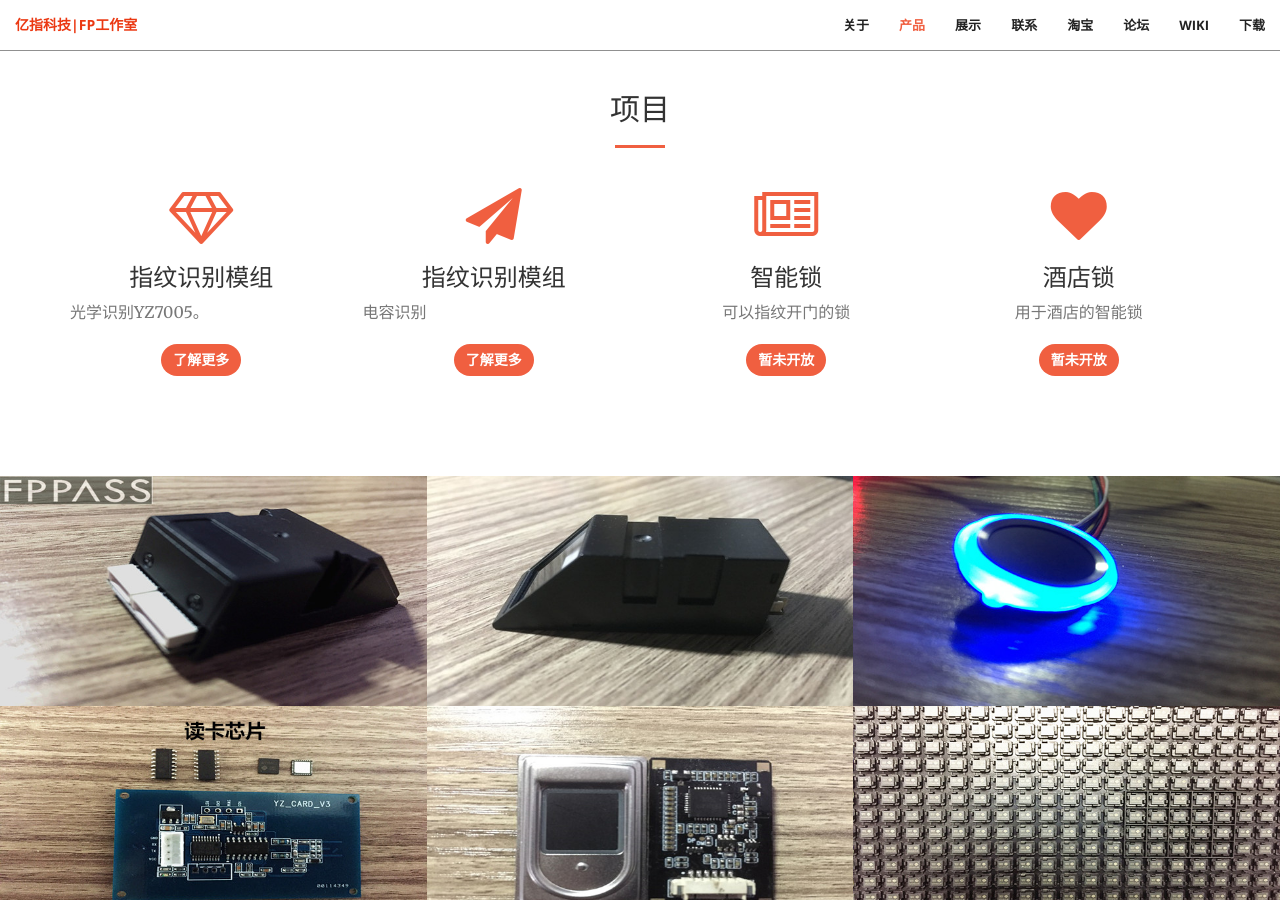
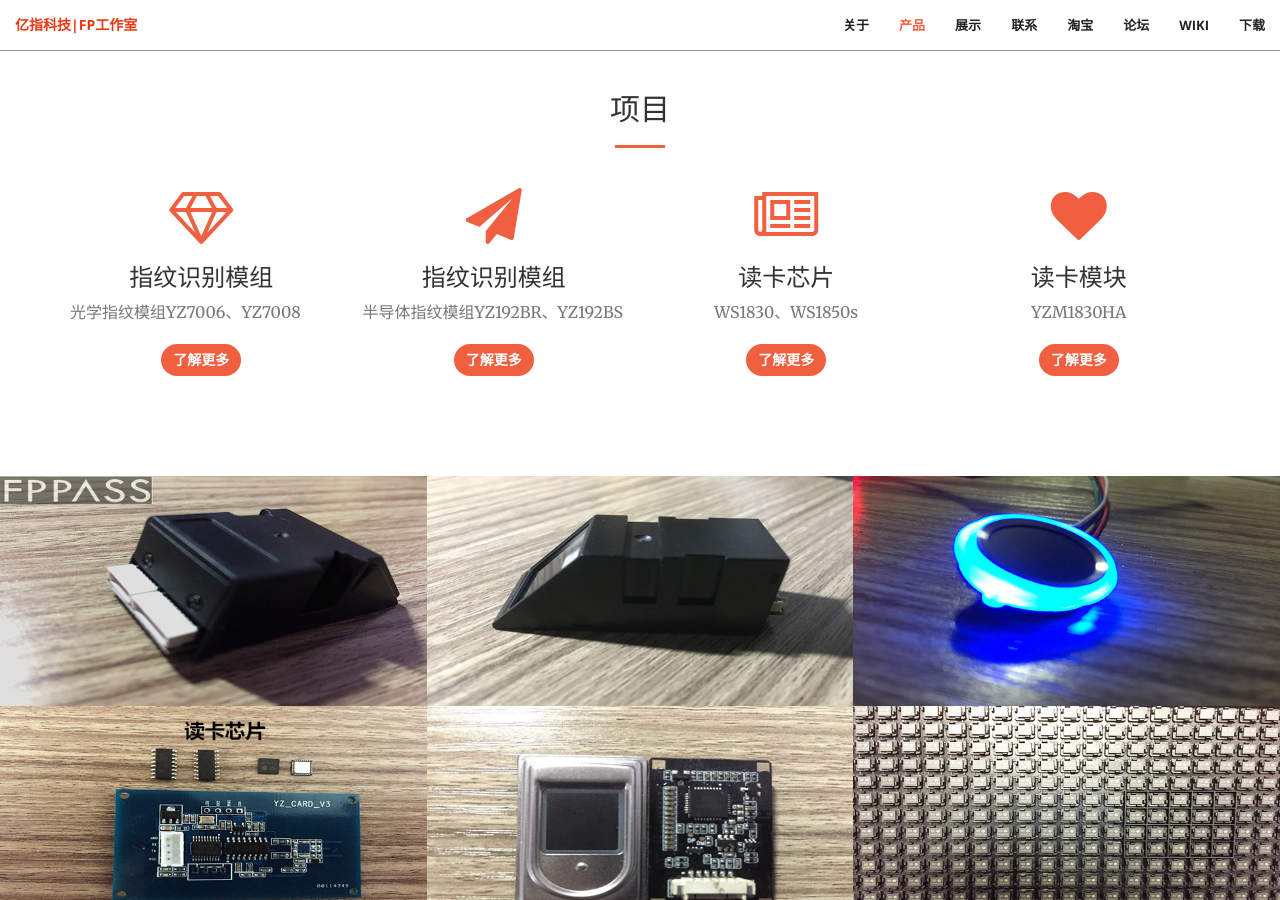
Before and after one commit to easyfp/easyfp.github.io, a Jekyll site: the page built from index.html, in a window 1280 px wide and 900 px high, scrolled down 1302 px. Built offline with Jekyll 4.4.1, drawn with Linux system fonts in a browser that asks for light colours.

Commit message:
Update services.html

```diff
--- a/_includes/services.html
+++ b/_includes/services.html
@@ -13,7 +13,7 @@
                 <div class="service-box">
                     <i class="fa fa-4x fa-diamond wow bounceIn text-primary"></i>
                     <h3>指纹识别模组</h3>
-                    <p class="text-muted" align="left">光学识别YZ7005。</p>
+                    <p class="text-muted" align="left">光学指纹模组YZ7006、YZ7008</p>
                     <br>
                     <a href="#" class="btn btn-primary">了解更多</a>
                 </div>
@@ -22,7 +22,7 @@
                 <div class="service-box">
                     <i class="fa fa-4x fa-paper-plane wow bounceIn text-primary" data-wow-delay=".1s"></i>
                     <h3>指纹识别模组</h3>
-                    <p class="text-muted" align="left">电容识别</p>
+                    <p class="text-muted" align="left">半导体指纹模组YZ192BR、YZ192BS</p>
                     <br>
                     <a href="#" class="btn btn-primary">了解更多</a>
                 </div>
@@ -30,19 +30,19 @@
             <div class="col-lg-3 col-md-6 text-center">
                 <div class="service-box">
                     <i class="fa fa-4x fa-newspaper-o wow bounceIn text-primary" data-wow-delay=".2s"></i>
-                    <h3>智能锁</h3>
-                    <p class="text-muted">可以指纹开门的锁</p>
+                    <h3>读卡芯片</h3>
+                    <p class="text-muted">WS1830、WS1850s</p>
                     <br>
-                    <a href="#" class="btn btn-primary">暂未开放</a>
+                    <a href="#" class="btn btn-primary">了解更多</a>
                 </div>
             </div>
             <div class="col-lg-3 col-md-6 text-center">
                 <div class="service-box">
                     <i class="fa fa-4x fa-heart wow bounceIn text-primary" data-wow-delay=".3s"></i>
-                    <h3>酒店锁</h3>
-                    <p class="text-muted">用于酒店的智能锁</p>
+                    <h3>读卡模块</h3>
+                    <p class="text-muted">YZM1830HA</p>
                     <br>
-                    <a href="#" class="btn btn-primary">暂未开放</a>
+                    <a href="#" class="btn btn-primary">了解更多</a>
                 </div>
             </div>
         </div>
```
